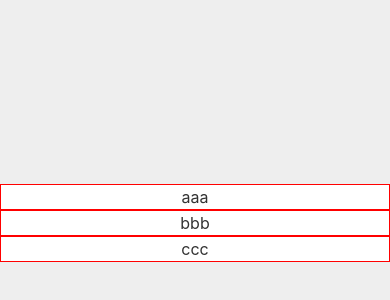
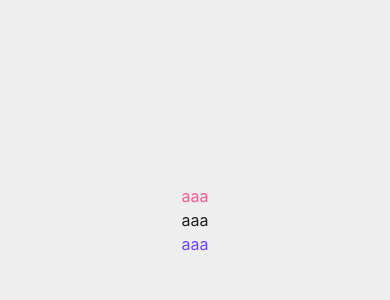
Before and after one commit to kaitomomotta/portfolio, a React (Vite) app: page / in a window 390 px wide. Shown: the part 8-308 px from the top of the page. Built offline with nearby package versions, Linux system fonts and the light colour scheme.

Commit message:
feat: theme

```diff
--- a/package.json
+++ b/package.json
@@ -10,6 +10,7 @@
     "preview": "vite preview"
   },
   "dependencies": {
+    "@behold/react": "^0.1.10",
     "@emotion/react": "^11.13.5",
     "@emotion/styled": "^11.13.5",
     "@mui/system": "^6.1.8",
--- a/src/App.tsx
+++ b/src/App.tsx
@@ -1,18 +1,19 @@
 import "./App.css";
-import {styled} from "@mui/system";
-import Columns from "./components/Columns.tsx";
+import { styled, ThemeProvider } from "@mui/system";
+import AllColumns from "./components/AllColumns.tsx";
+import theme from "./assets/theme.ts";
 import {useEffect, useState} from "react";
 
-const UpBox = styled('div')({
-    paddingTop: '12rem'
-})
+const UpBox = styled("div")({
+  paddingTop: "12rem",
+});
 
 function App() {
     const [isMobile, setIsMobile] = useState<boolean>(window.innerWidth <= 768);
 
     useEffect(() => {
         const handleResize = () => {
-            setIsMobile(window.innerWidth <= 768);
+            setIsMobile(window.innerWidth <= 950);
         };
 
         window.addEventListener('resize', handleResize);
@@ -23,8 +24,10 @@ function App() {
 
     return (
         <>
+          <ThemeProvider theme={theme}>
             <UpBox/>
-            <Columns isMobile={isMobile}/>
+            <AllColumns isMobile={isMobile} />
+          </ThemeProvider>
         </>
     );
 }
--- /dev/null
+++ b/src/assets/theme.ts
@@ -0,0 +1,19 @@
+import { createTheme } from "@mui/system";
+
+const theme = createTheme({
+  palette: {
+    primary: {
+      white: "#FFFFFF",
+      black: "#1E1E1E",
+    },
+    secondary: {
+      accent: "#B892FF",
+      accentDark: "#6E44FF",
+      accent2: "#FFC2E2",
+      accent2Dark: "#F25E8D",
+      gray: '#D4D4D4',
+    },
+  },
+});
+
+export default theme;
--- /dev/null
+++ b/src/components/AllColumns.tsx
@@ -0,0 +1,24 @@
+import {Box, styled} from '@mui/system';
+import MeColumn from "./MeColumn.tsx";
+import ProgrammingColumn from "./ProgrammingColumn.tsx";
+import ArtColumn from "./ArtColumn.tsx";
+
+const Wrapper = styled(Box)<{ isMobile: boolean }>(({ isMobile }) => ({
+    display: 'flex',
+    flexDirection: 'column',
+    width: isMobile ? '100%' : '66%',
+}));
+
+interface AllColumnsProps {
+    isMobile: boolean;
+}
+
+export default function AllColumns(props: AllColumnsProps) {
+    return (
+        <Wrapper isMobile={props.isMobile}>
+            <MeColumn />
+            <ProgrammingColumn />
+            <ArtColumn />
+        </Wrapper>
+    );
+}
--- /dev/null
+++ b/src/components/ArtColumn.tsx
@@ -0,0 +1,13 @@
+import {Box, styled} from "@mui/system";
+
+const Title = styled(Box)(({ theme }) => ({
+  color: theme.palette.secondary.accentDark,
+}));
+
+export default function ArtColumn() {
+  return(
+      <>
+        <Title>aaa</Title>
+      </>
+  );
+}
--- a/src/components/Columns.tsx
+++ /dev/null
@@ -1,29 +0,0 @@
-import {styled} from '@mui/system';
-
-const Wrapper = styled('div')<{ isMobile: boolean }>(({ isMobile }) => ({
-    display: 'flex',
-    flexDirection: isMobile ? 'column' : 'row',
-    width: '100%'
-}));
-
-const Column = styled('div')({
-    border: '1px solid red',
-    flexDirection: 'column',
-    flexGrow: '1',
-    backgroundColor: 'white'
-});
-
-interface ColumnsProps {
-    isMobile: boolean
-}
-
-export default function Columns({isMobile}: ColumnsProps) {
-
-    return (
-        <Wrapper isMobile={isMobile}>
-            <Column>aaa</Column>
-            <Column>bbb</Column>
-            <Column>ccc</Column>
-        </Wrapper>
-    );
-}
--- /dev/null
+++ b/src/components/MeColumn.tsx
@@ -0,0 +1,13 @@
+import {Box, styled} from "@mui/system";
+
+const Title = styled(Box)(({ theme }) => ({
+  color: theme.palette.secondary.accent2Dark,
+}));
+
+export default function MeColumn() {
+  return(
+      <>
+        <Title>aaa</Title>
+      </>
+  );
+}
--- /dev/null
+++ b/src/components/ProgrammingColumn.tsx
@@ -0,0 +1,13 @@
+import {Box, styled} from "@mui/system";
+
+const Title = styled(Box)(({ theme }) => ({
+  color: theme.palette.primary.black,
+}));
+
+export default function ProgrammingColumn() {
+  return(
+      <>
+        <Title>aaa</Title>
+      </>
+  );
+}
```
Also changed, not shown: src/components/external/InstagramEmbed.tsx (added, +9 -0 lines), 1 other file (tests, documents, lock files or other folders).
